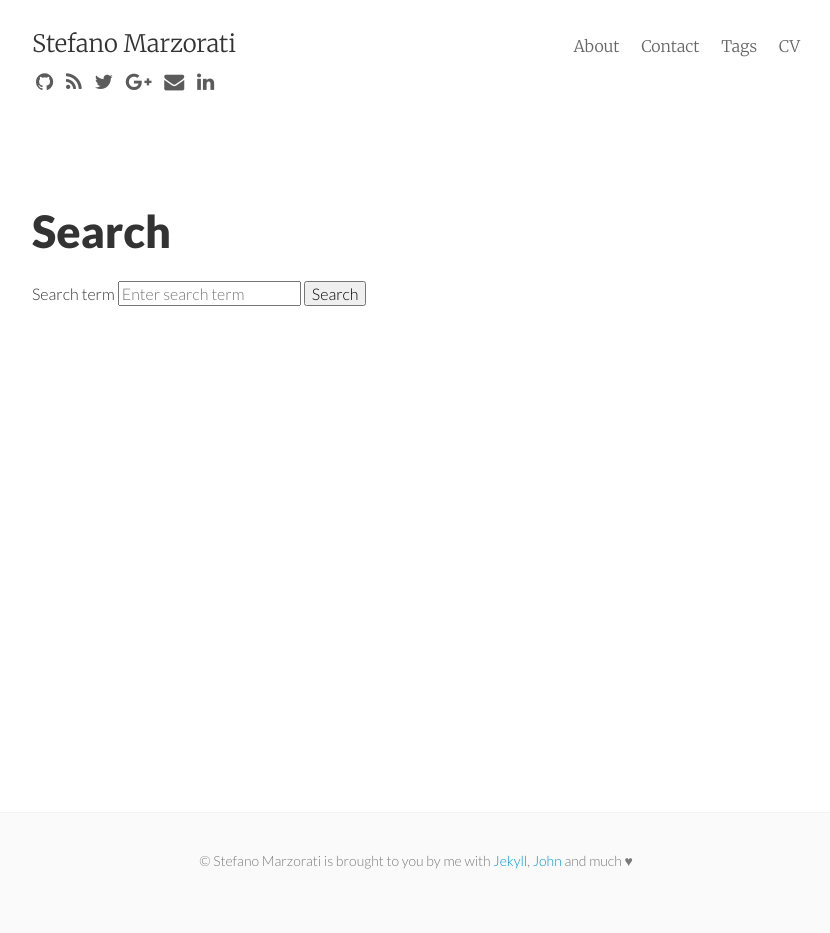
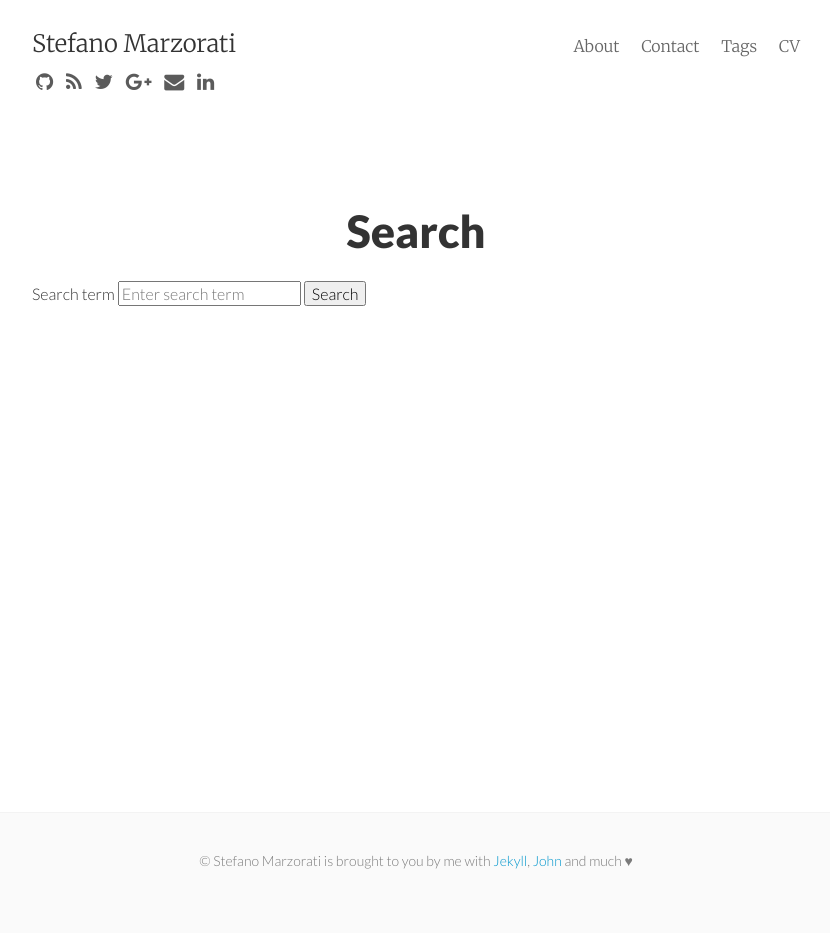
Before and after one commit to marste/Blog, a Jekyll site: the page built from search/index.html, in a window 1280 px wide. Shown: the whole page, without its empty margins (224-1054 px from the left). Built offline with Jekyll 4.4.1, drawn with Linux system fonts in a browser that asks for light colours; nearby versions of some CDN libraries; Markdown is read by kramdown in place of the engine named in the settings.

```diff
--- a/search/index.html
+++ b/search/index.html
@@ -4,7 +4,7 @@ title: Search
 search_omit: true
 ---
 
-  <h1>Search</h1>
+  <center><h1>Search</h1></center>
 
   <!-- Search form -->
   <form method="get" action="/search" data-search-form>
```
